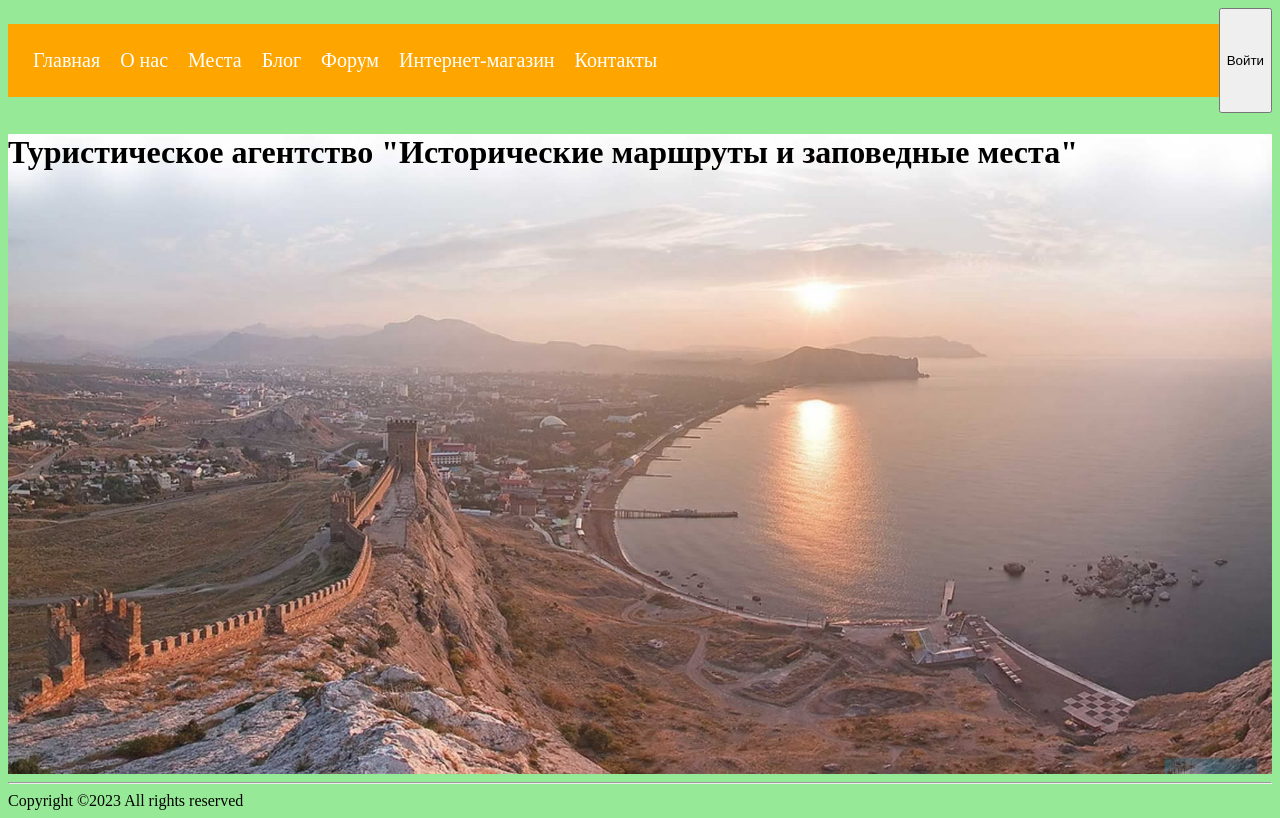
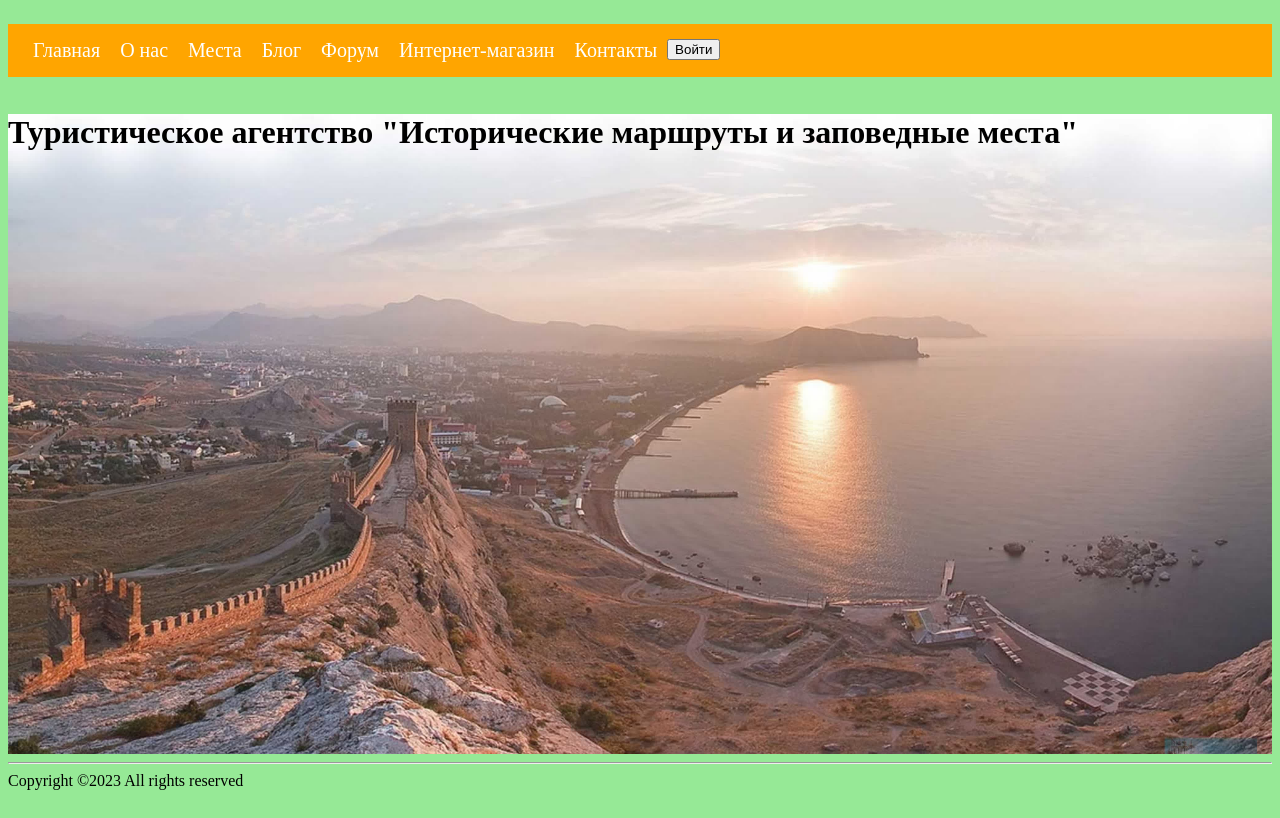
Before and after one commit to AlexIgn88/graduate-work, a Next.js app: page / in a window 1280 px wide. Built offline with nearby package versions, Linux system fonts and the light colour scheme; no server answers.

Commit message:
Добавлены защищенные страницы 	new file:   components/pages.tsx 	new file:   pages/admin.js 	new file:   pages/api/admin/users.js 	new file:   pages/api/restricted/myaccount.js 	new file:   pages/myaccount.js

```diff
--- a/components/Header.js
+++ b/components/Header.js
@@ -1,9 +1,9 @@
 import Navbar from '../components/Navbar.js';
-import Login from '../components/login.js';
+// import Login from '../components/login.js';
 
 export default function Header() {
     return <header>
         <Navbar />
-        <Login />
+        {/* <Login /> */}
     </header>
 }
--- a/components/Navbar.js
+++ b/components/Navbar.js
@@ -1,15 +1,17 @@
-import Link from "next/link";
+import pages from '../components/pages'
+import Login from '../components/login'
+import Link from 'next/link';
+import { useRouter } from 'next/router';
+import { useSession } from 'next-auth/react';
 
 export default function Navbar() {
+    const router = useRouter();
+    const { data: session } = useSession();
     return <nav>
         <ul className="navbar">
-            <Link href="/" className="link">Главная</Link>
-            <Link href="/about" className="link">О нас</Link>
-            <Link href="/places" className="link">Места</Link>
-            <Link href="/blog" className="link">Блог</Link>
-            <Link href="/forum" className="link">Форум</Link>
-            <Link href="/store" className="link">Интернет-магазин</Link>
-            <Link href="/contact" className="link">Контакты</Link>
+            {pages.filter(page => page?.test ? page.test(session) : true).map(({ name, src }) => <li key={name} className={router.pathname === src ? 'active' : ''}>
+                <Link href={src} className="link">{name}</Link></li>)}
+            <li><Login /></li>
         </ul>
-    </nav>
+    </nav>;
 }
--- /dev/null
+++ b/components/pages.tsx
@@ -0,0 +1,13 @@
+const pages = [
+  { name: 'Главная', src: '/' },
+  { name: 'О нас', src: '/about' },
+  { name: 'Места', src: '/places' },
+  { name: 'Блог', src: '/blog' },
+  { name: 'Форум', src: '/forum' },
+  { name: 'Интернет-магазин', src: '/store' },
+  { name: 'Контакты', src: '/contact' },
+  { name: 'Мой аккаунт', src: '/myaccount', test(session: any) { return !!session; } },
+  { name: 'Админ', src: '/admin', test(session:any) { return 'admin'===session?.user?.role; } }
+];
+
+export default pages;
--- a/package.json
+++ b/package.json
@@ -15,7 +15,10 @@
   "license": "ISC",
   "dependencies": {
     "@auth/prisma-adapter": "^1.0.0",
+    "@nanostores/query": "^0.1.3",
+    "@nanostores/react": "^0.7.1",
     "@prisma/client": "^4.16.2",
+    "nanostores": "^0.9.3",
     "next": "^13.4.3",
     "next-auth": "^4.22.1",
     "react": "^18.2.0",
--- a/pages/_app.js
+++ b/pages/_app.js
@@ -5,7 +5,6 @@ import "../styles/global.css";
 // import type { AppProps } from 'next/app';
 import { SessionProvider } from 'next-auth/react';
 
-// export default function MyApp({ Component, pageProps }) {
 export default function MyApp({ Component,
   pageProps: { session, ...pageProps }
 }) {
--- /dev/null
+++ b/pages/api/admin/users.js
@@ -0,0 +1,25 @@
+import { getServerSession } from 'next-auth/next';
+import { authOptions } from '../auth/[...nextauth]';
+import { PrismaClient } from '@prisma/client';
+
+const prisma = new PrismaClient;
+
+export default async function handler(req, res) {
+  const session = await getServerSession(req, res, authOptions);
+  console.debug('>> ', req.method, ' запрос на', req.url, 'session =', session);
+  // console.debug('____', session?.user?.id);
+  if (session && 'admin' === session.user.role) {
+    try {
+      return res.status(200)
+        .json( await prisma.user.findMany());
+    } catch (error) {
+      console.log(__filename, error);
+      res.status(500).send({ error });
+    }
+
+  } else {
+    res.status(403).send({
+      error: 'You must be ADMIN to view the protected content on this page.',
+    });
+  }
+}
--- /dev/null
+++ b/pages/api/restricted/myaccount.js
@@ -0,0 +1,32 @@
+import { getServerSession } from 'next-auth/next';
+import { authOptions } from '../auth/[...nextauth]';
+import { PrismaClient } from '@prisma/client';
+
+const prisma = new PrismaClient;
+
+export default async function handler(req, res) {
+  const session = await getServerSession(req, res, authOptions);
+  console.debug('>> ', req.method, ' запрос на', req.url, 'session =', session);
+  console.debug('____', session?.user?.id);
+  console.debug('____', session?.user?.email);
+  if (session) {
+    try {
+      return res.status(200)
+        .json({
+          user: await prisma.user.findUnique({
+            where: { id: session?.user?.id }
+          }),
+          accouts: await prisma.account.findMany({
+            where: { userId: session?.user?.id }
+          })
+        });
+    } catch (error) {
+      console.log(__filename, error);
+      res.status(500).send({ error });
+    }
+  } else {
+    res.send({
+      error: 'You must be signed in to view the protected content on this page.',
+    });
+  }
+}
```
Also changed, not shown: pages/admin.js (added, +31 -0 lines), pages/myaccount.js (added, +70 -0 lines), 1 other file (tests, documents, lock files or other folders).
